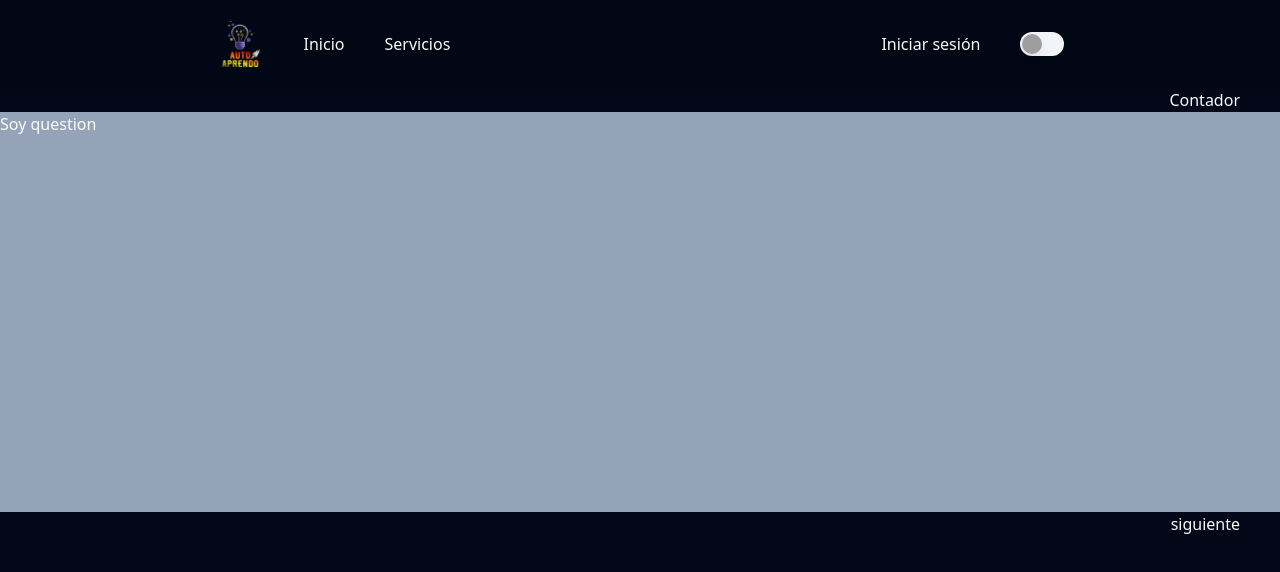
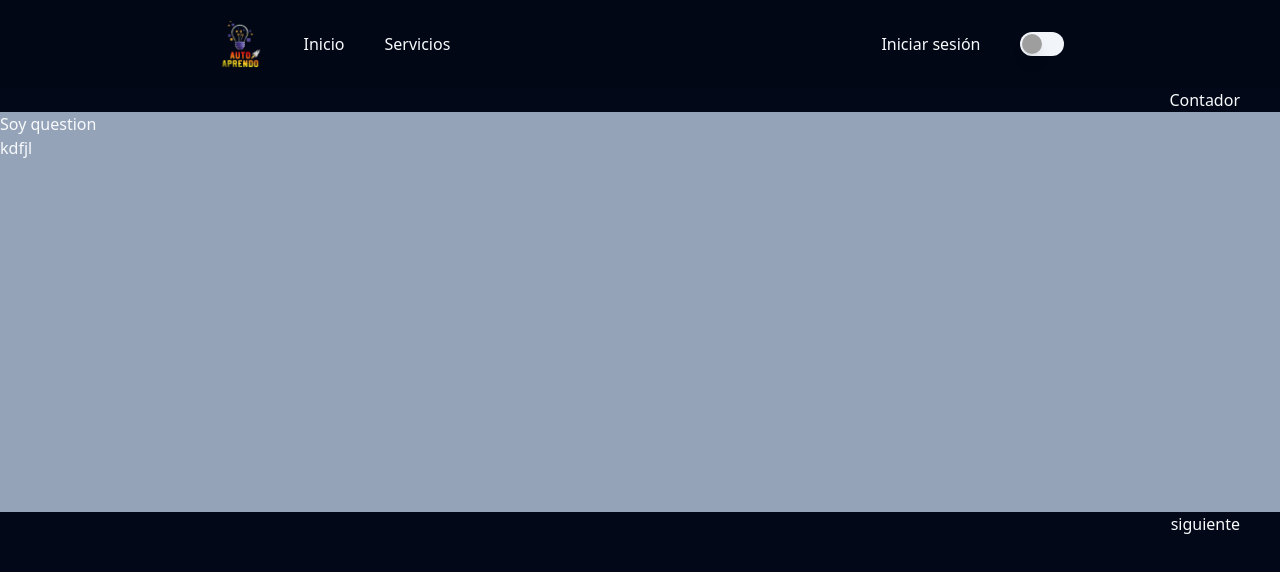
Before and after one commit to sebastianbarrerah/autoA, a React (Vite) app: page /preguntas in a window 1280 px wide. Shown: the top 572 px of the page. Built offline with nearby package versions, Linux system fonts and the light colour scheme; grey boxes are pictures that could not be loaded.

Commit message:
add librety count

```diff
--- a/package.json
+++ b/package.json
@@ -18,6 +18,7 @@
     "dom": "^0.0.3",
     "lucide-react": "^0.435.0",
     "react": "^18.3.1",
+    "react-countdown": "^2.3.6",
     "react-dom": "^18.3.1",
     "react-hook-form": "^7.52.2",
     "react-router-dom": "^6.26.1",
--- a/src/components/question/Question.tsx
+++ b/src/components/question/Question.tsx
@@ -6,6 +6,7 @@ const Question = () => {
     </section>
     <section className="bg-slate-400 h-1/2">
         <h1>Soy question</h1>
+        kdfjl
     </section>
     <section className="flex justify-end px-10">
         <button>siguiente</button>
```
Also changed, not shown: 1 other file (tests, documents, lock files or other folders).
